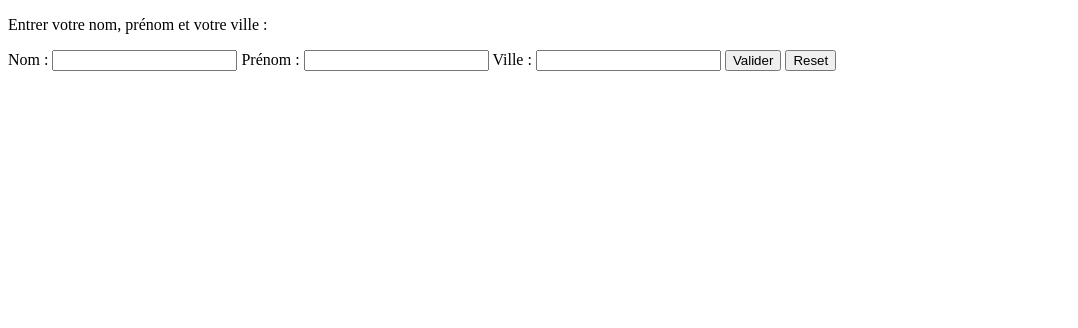
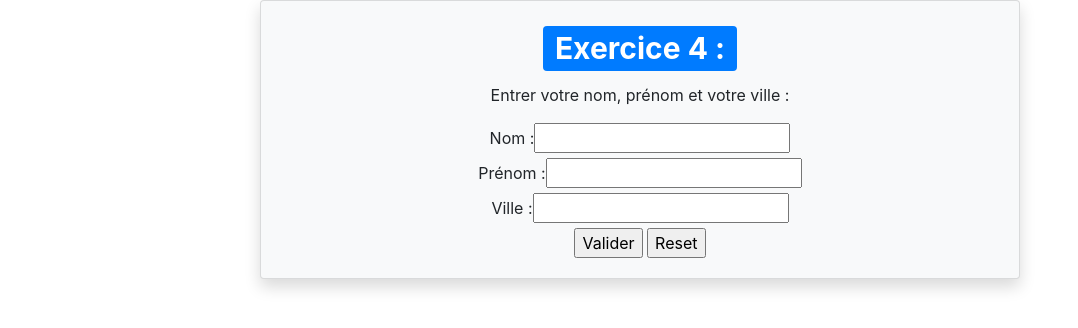
Before and after one commit to albrecht-stephanie/JS-Exo4, a plain HTML site: page index.html in a window 1280 px wide. Shown: the whole page, without its empty margins (0-1078 px from the left). Drawn offline with nearby package versions, Linux system fonts and the light colour scheme.

Commit message:
mise en page, verif saisie

```diff
--- a/index.html
+++ b/index.html
@@ -1,18 +1,40 @@
 <!DOCTYPE html>
 <html>
+
 <head>
-        <title>Exercice-4</title>
+  <title>Exercice_4</title>
   <meta charset="UTF-8" />
+  <meta name="viewport" content="width=device-width, initial-scale=1, shrink-to-fit=no">
+  <!-- Bootstrap CSS -->
+  <link rel="stylesheet" href="https://stackpath.bootstrapcdn.com/bootstrap/4.3.1/css/bootstrap.min.css"
+  integrity="sha384-ggOyR0iXCbMQv3Xipma34MD+dH/1fQ784/j6cY/iJTQUOhcWr7x9JvoRxT2MZw1T" crossorigin="anonymous">
+
 </head>
+
 <body>
+  <div class="container">
+    <header>
+    </header>
+    <div class="row">
+
+      <div class="card col-8 offset-2 bg-light shadow ">
+
+        <div class="card-body text-center ">
+          <h1 class="card-title "><span class="badge badge-primary">Exercice 4 :</span></h1>
           <form>
             <p>Entrer votre nom, prénom et votre ville : </p>
-        <label for="lastname">Nom : </label><input type="text" name="lastname" id="lastname"/>
-            <label for="firstname">Prénom : </label><input type="text" name="firstname" id="firstname"/>
-            <label for="city">Ville : </label><input type="text" name="city" id="city"/>
-        <input type ="button"  id="boutton" value ="Valider" onclick="controle()">
-        <input type="reset" value="Reset">
+            <div class="col-12"><label for="lastname">Nom : </label><input type="text" name="lastname" id="lastname"/></div>
+            <div class="col-12"><label for="firstname">Prénom : </label><input type="text" name="firstname" id="firstname"/></div>
+            <div class="col-12"><label for="city">Ville : </label><input type="text" name="city" id="city"/></div>
+            <div class="col-12"><input type ="button"  id="boutton" value ="Valider" onclick="controle()">
+              <input type="reset" value="Reset"></div>
             </form>
+          </div>
+        </div>
+      </div>
+      <footer>
+      </footer>
+    </div>
   </body>
   <script type="text/javascript" src="assets/js/index.js"></script>
   </html>
```
Lines whose indentation alone changed are shown as unchanged.
